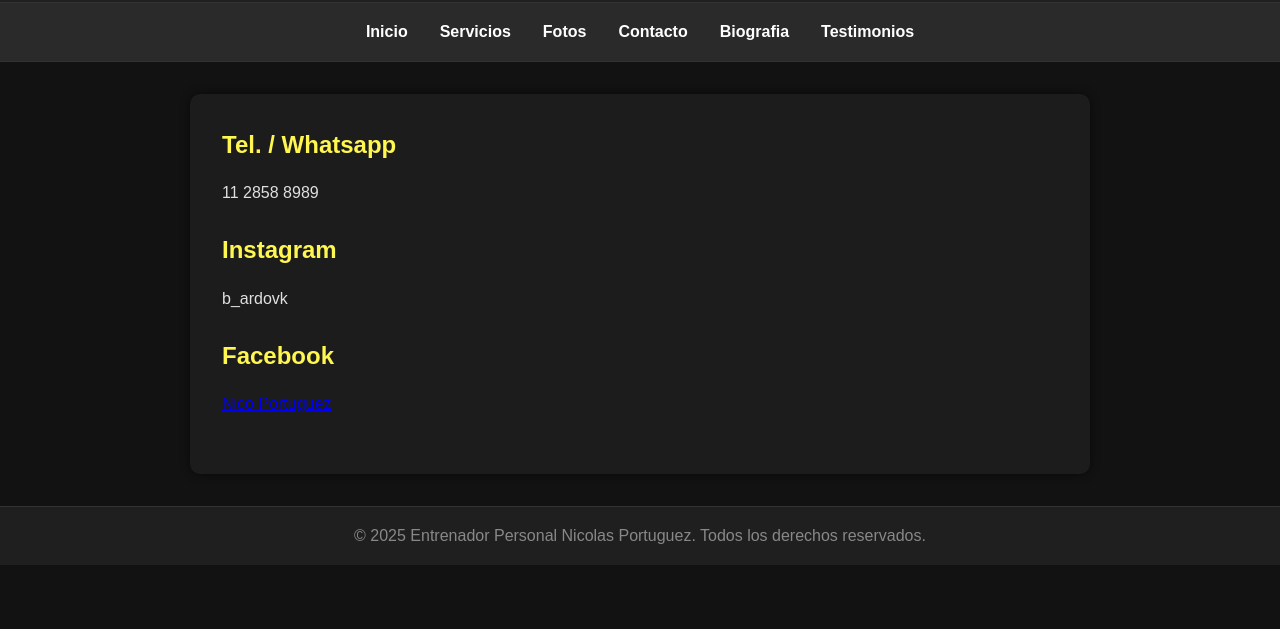
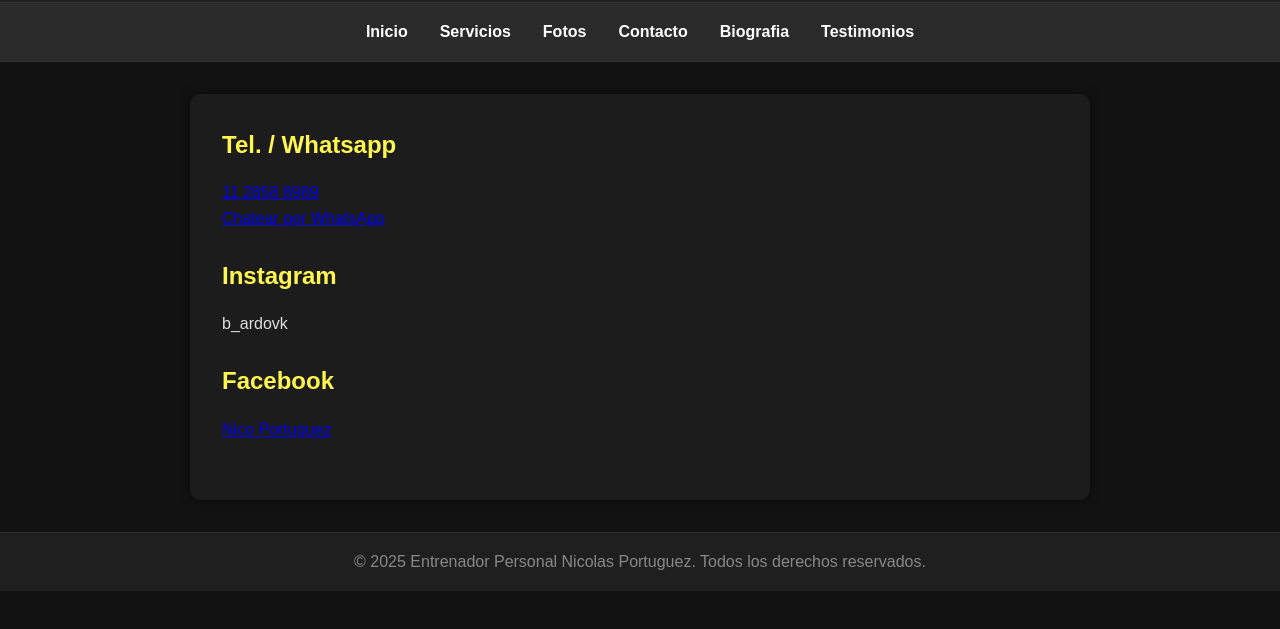
Before and after one commit to RossiPatricio/el-toro, a plain HTML site: page templates/contacto.html in a window 1280 px wide. Shown: the part 151-780 px from the top of the page. Drawn offline with Linux system fonts and the light colour scheme.

Commit message:
Actualizacion 1 4-7-2025

```diff
--- a/templates/contacto.html
+++ b/templates/contacto.html
@@ -11,7 +11,7 @@
 
 <body>
     <header>
-        <img src="../static/img/contacto.png" alt="Banner El Toro"
+        <img src="../static/img/contacto.png" alt="Banner de contacto"
             style="width: 100%; max-width: 600px; height: auto; margin: auto; display: block;">
     </header>
 
@@ -28,7 +28,8 @@
 
     <section class="content" id="servicios">
         <h2>Tel. / Whatsapp</h2>
-        <p>11 2858 8989</p>
+        <p><a href="tel:+541128588989">11 2858 8989</a></p>
+        <p><a href="https://wa.me/541128588989" target="_blank" rel="noopener">Chatear por WhatsApp</a></p>
         <br>
         <h2>Instagram</h2>
         <p>b_ardovk</p>
```
